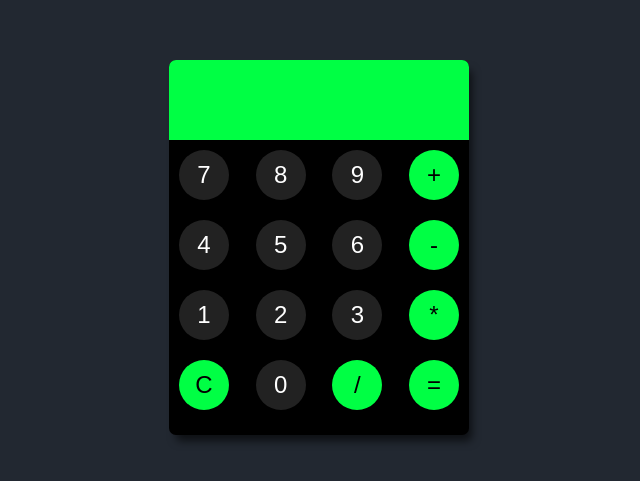
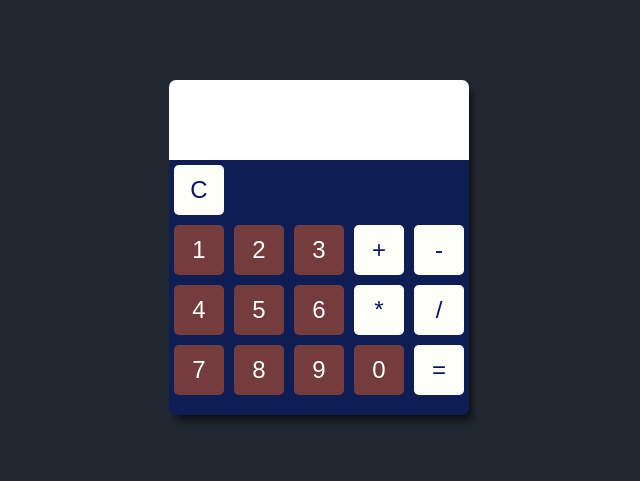
Before and after one commit to sofibroshchak29/studing, a plain HTML site: page calculator.html in a window 1280 px wide. Shown: the part 153-634 px from the top of the page, without its empty margins (321-961 px from the left). Drawn offline with Linux system fonts and the light colour scheme.

Commit message:
Change styles

```diff
--- a/calculator.html
+++ b/calculator.html
@@ -17,27 +17,27 @@
     <div class="keys">
         <!-- 4 rows of keys -->
         <div class="row">
-            <button value="7">7</button>
-            <button value="8">8</button>
-            <button value="9">9</button>
+            <button value="C" class="operator">C</button>
+        </div>
+        <div class="row">
+            <button value="1">1</button>
+            <button value="2">2</button>
+            <button value="3">3</button>
             <button value="+" class="operator">+</button>
+            <button value="-" class="operator">-</button>
         </div>
         <div class="row">
             <button value="4">4</button>
             <button value="5">5</button>
             <button value="6">6</button>
-            <button value="-" class="operator">-</button>
+            <button value="*" class="operator">*</button>
+            <button value="/" class="operator">/</button>
         </div>
         <div class="row">
-            <button value="1">1</button>
-            <button value="2">2</button>
-            <button value="3">3</button>
-            <button value="*" class="operator">*</button>
-        </div>
-        <div class="row">
-            <button value="C" class="operator">C</button>
+            <button value="7">7</button>
+            <button value="8">8</button>
+            <button value="9">9</button>
             <button value="0">0</button>
-            <button value="/" class="operator">/</button>
             <button value="=" class="operator">=</button>
         </div>
     </div>
--- a/css/calculator.css
+++ b/css/calculator.css
@@ -22,7 +22,7 @@ body {
     width: 300px;
     padding-bottom: 15px;
     border-radius: 7px;
-    background-color: #000;
+    background-color: #0e1d53;
     box-shadow: 5px 8px 8px -2px rgba(0, 0, 0, 0.61);
 }
 /* calculator style end */
@@ -35,8 +35,8 @@ body {
     box-sizing: border-box;
     padding: 10px;
     font-size: 2rem;
-    background-color: #00ff44;
-    color: #000;
+    background-color: #ffffff;
+    color: #0a1358;
     text-align: right;
     border-top-left-radius: 7px;
     border-top-right-radius: 7px;
@@ -55,13 +55,13 @@ body {
 button {
     width: 50px;
     height: 50px;
-    border-radius: 50%;
+    border-radius: 10%;
     border: none;
     outline: none;
     font-size: 1.5rem;
-    background-color: #222;
+    background-color: #743c3c;
     color: #fff;
-    margin: 10px;
+    margin: 5px;
 }
 
 button:hover {
@@ -72,8 +72,8 @@ button:hover {
 
 /* operator */
 .operator {
-    background-color: #00ff44;
-    color: #000;
+    background-color: #fffffa;
+    color: #091561;
 }
 
 /* operator style end */
```
